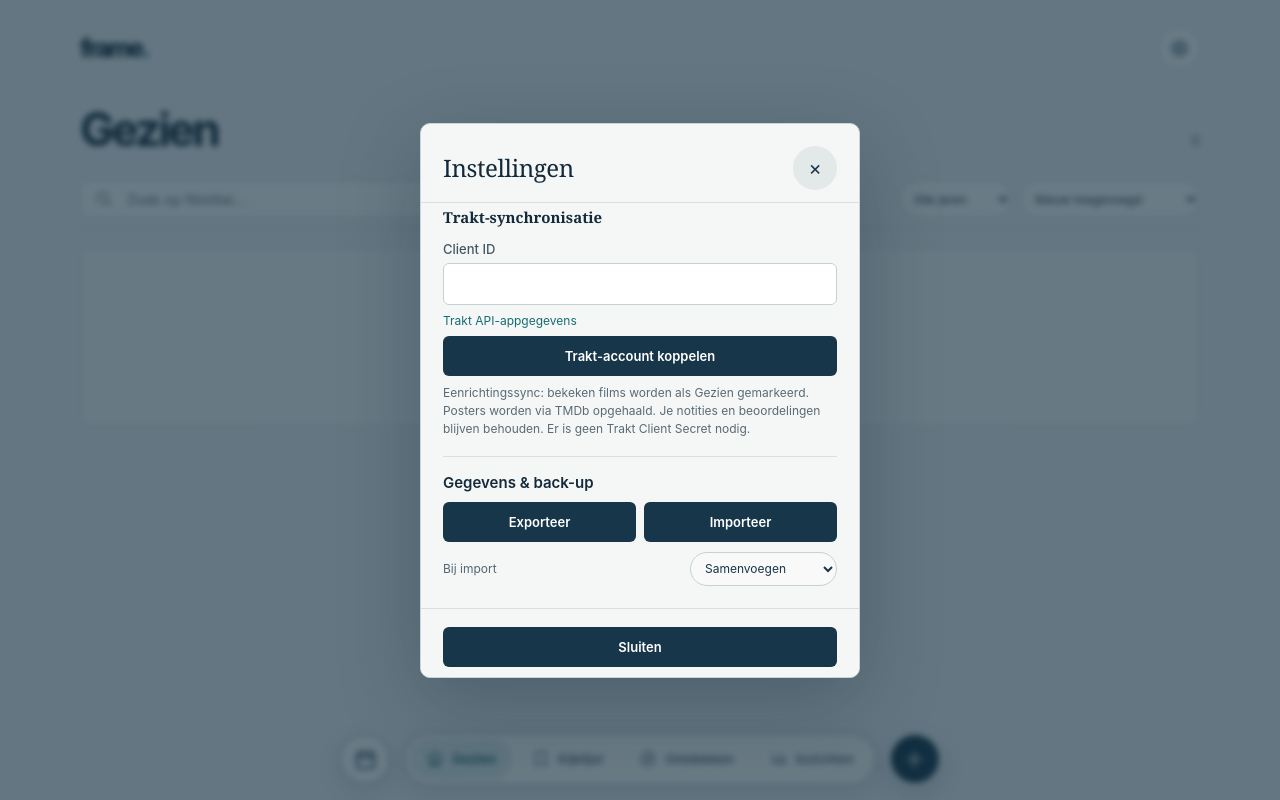
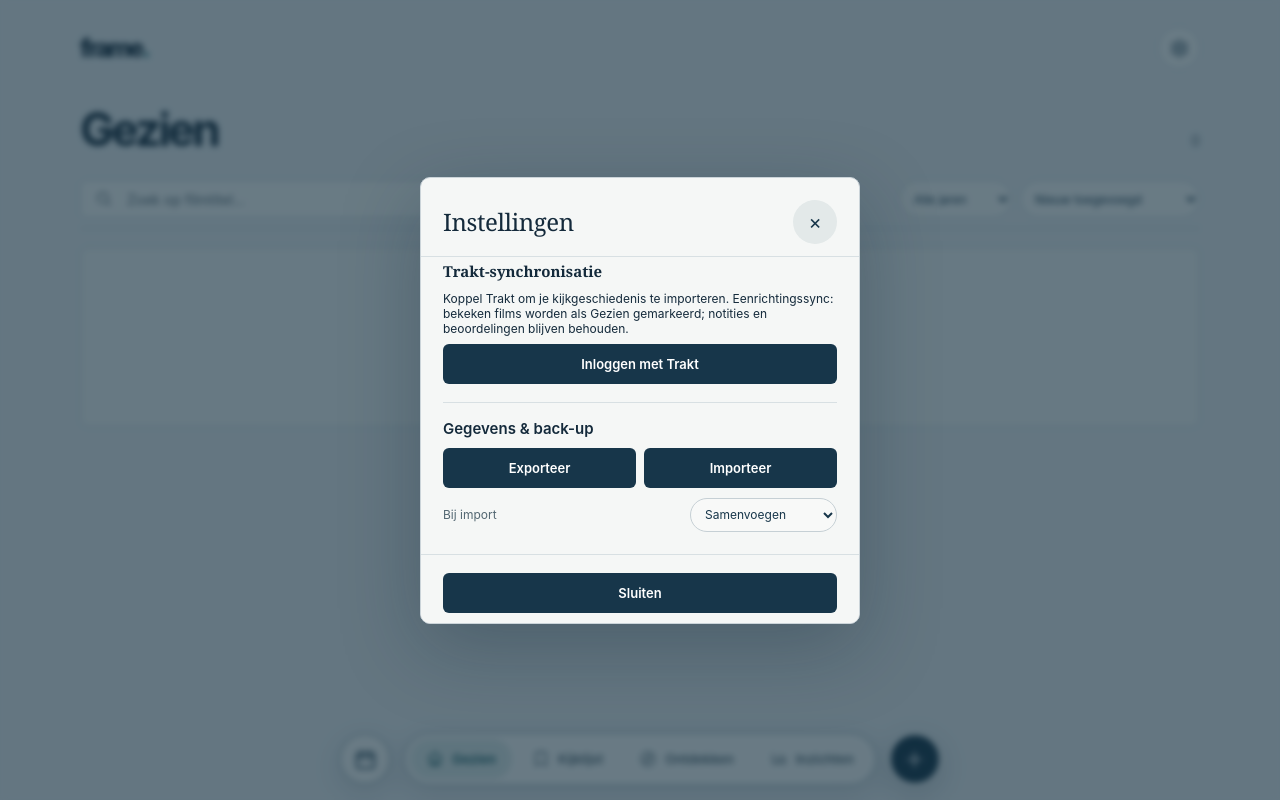
Before and after one commit to Marteros/filmtracker, a React (Vite) app: page / in a window 1280 px wide. Both pictures are taken after a click on the button 1179 px from the left and 48 px from the top of the page. Shown: the top 800 px of the page. Built offline with nearby package versions, Linux system fonts and the light colour scheme.

Commit message:
Add files via upload

```diff
--- a/src/App.tsx
+++ b/src/App.tsx
@@ -8,7 +8,7 @@ import { SearchField } from './components/SearchField';
 import { InsightsPage } from './components/InsightsPage';
 import { AgendaPage } from './components/AgendaPage';
 import { movieRepository, settingsRepository } from './services/movieRepository';
-import { finishTraktAuthorization, getWatchedMovies, type TraktCredentials } from './services/trakt';
+import { beginTraktAuthorization, finishTraktAuthorization, getWatchedMovies, TRAKT_CLIENT_ID, type TraktCredentials } from './services/trakt';
 import { getMovieDetails } from './services/tmdb';
 import { downloadBackup, importBackup, type ImportMode } from './services/backup';
 import type { Movie, MovieDraft, TmdbMovie } from './types';
@@ -54,14 +54,15 @@ export default function App() {
     window.history.replaceState({}, document.title, window.location.pathname + window.location.hash);
 
     if (authError) {
-      setTraktNotice('Trakt-aanmelding is geannuleerd. Je kunt het koppelen opnieuw starten via Instellingen.');
+      setTraktNotice('Trakt-aanmelding is geannuleerd. Je kunt het inloggen opnieuw starten via Instellingen.');
       return;
     }
-    if (!code || !returnedState || !trakt.clientId) {
-      setTraktNotice('De Trakt-terugkoppeling is onvolledig. Controleer je Client ID en probeer opnieuw.');
+    const clientId = trakt.clientId || TRAKT_CLIENT_ID;
+    if (!code || !returnedState || !clientId) {
+      setTraktNotice('De Trakt-terugkoppeling is onvolledig. Controleer de Trakt Client ID in de app en probeer opnieuw.');
       return;
     }
-    finishTraktAuthorization(trakt.clientId, code, returnedState)
+    finishTraktAuthorization(clientId, code, returnedState)
       .then((credentials) => {
         settingsRepository.saveTrakt(credentials);
         setTrakt(credentials);
@@ -394,10 +395,18 @@ export default function App() {
     setSelectedMovie((current) => (current && current.id === id ? { ...current, ...patch } : current));
   }, []);
 
-  function saveTraktCredentials(clientId: string) {
-    const next = { clientId, accessToken: '', refreshToken: '', expiresAt: 0 };
+  async function connectTrakt() {
+    if (!TRAKT_CLIENT_ID) throw new Error('Trakt is nog niet geconfigureerd. Voeg een Trakt Client ID toe in de appcode.');
+    const next = { clientId: TRAKT_CLIENT_ID, accessToken: '', refreshToken: '', expiresAt: 0 };
     settingsRepository.saveTrakt(next);
     setTrakt(next);
+    const authorizationUrl = await beginTraktAuthorization(TRAKT_CLIENT_ID);
+    window.location.assign(authorizationUrl);
+  }
+
+  function disconnectTrakt() {
+    settingsRepository.clearTrakt();
+    setTrakt({ clientId: '', accessToken: '', refreshToken: '', expiresAt: 0 });
   }
 
   function exportCollection() {
@@ -417,8 +426,10 @@ export default function App() {
   }
 
   async function syncTraktMovies(): Promise<number> {
-    if (!trakt.clientId || !trakt.accessToken) throw new Error('Koppel eerst je Trakt-account.');
-    const watched = await getWatchedMovies(trakt, (updated) => {
+    const clientId = trakt.clientId || TRAKT_CLIENT_ID;
+    if (!clientId || !trakt.accessToken) throw new Error('Log eerst in met Trakt.');
+    const effective = { ...trakt, clientId };
+    const watched = await getWatchedMovies(effective, (updated) => {
       settingsRepository.saveTrakt(updated);
       setTrakt(updated);
     });
@@ -673,7 +684,7 @@ export default function App() {
       <p className="tmdb-credit">This product uses the TMDB API but is not endorsed or certified by TMDB.</p>
       <MovieDialog open={movieDialogOpen} movie={editingMovie} onClose={closeMovieDialog} onSave={handleSave} />
       <SettingsDialog open={settingsOpen} onClose={() => setSettingsOpen(false)}
-        trakt={trakt} onSaveTrakt={saveTraktCredentials} onSyncTrakt={syncTraktMovies}
+        trakt={trakt} onConnectTrakt={connectTrakt} onDisconnectTrakt={disconnectTrakt} onSyncTrakt={syncTraktMovies}
         onExport={exportCollection} onImport={importCollection} />
     </>
   );
--- a/src/components/SettingsDialog.tsx
+++ b/src/components/SettingsDialog.tsx
@@ -1,5 +1,5 @@
 import { useEffect, useRef, useState } from 'react';
-import { beginTraktAuthorization, type TraktCredentials } from '../services/trakt';
+import type { TraktCredentials } from '../services/trakt';
 
 type BackupMode = 'merge' | 'replace';
 
@@ -7,15 +7,15 @@ interface Props {
   open: boolean;
   onClose(): void;
   trakt: TraktCredentials;
-  onSaveTrakt(clientId: string): void;
+  onConnectTrakt(): Promise<void>;
+  onDisconnectTrakt(): void;
   onSyncTrakt(): Promise<number>;
   onExport(): void;
   onImport(file: File, mode: BackupMode): Promise<string>;
 }
 
-export function SettingsDialog({ open, onClose, trakt, onSaveTrakt, onSyncTrakt, onExport, onImport }: Props) {
+export function SettingsDialog({ open, onClose, trakt, onConnectTrakt, onDisconnectTrakt, onSyncTrakt, onExport, onImport }: Props) {
   const dialogRef = useRef<HTMLDialogElement>(null);
-  const [traktClientId, setTraktClientId] = useState(trakt.clientId);
   const [traktMessage, setTraktMessage] = useState('');
   const [busy, setBusy] = useState(false);
   const [backupMode, setBackupMode] = useState<BackupMode>('merge');
@@ -29,7 +29,6 @@ export function SettingsDialog({ open, onClose, trakt, onSaveTrakt, onSyncTrakt,
     if (open && !element.open) element.showModal();
     if (!open && element.open) element.close();
     if (open) {
-      setTraktClientId(trakt.clientId);
       setTraktMessage('');
       setBackupMessage('');
       if (fileRef.current) fileRef.current.value = '';
@@ -37,13 +36,9 @@ export function SettingsDialog({ open, onClose, trakt, onSaveTrakt, onSyncTrakt,
   }, [open, trakt]);
 
   async function startTraktLink() {
-    if (!traktClientId.trim()) { setTraktMessage('Vul eerst je Trakt Client ID in.'); return; }
     setBusy(true); setTraktMessage('');
     try {
-      const clientId = traktClientId.trim();
-      onSaveTrakt(clientId);
-      const authorizationUrl = await beginTraktAuthorization(clientId);
-      window.location.assign(authorizationUrl);
+      await onConnectTrakt();
     } catch (reason) { setTraktMessage(reason instanceof Error ? reason.message : 'Trakt kon niet worden gekoppeld.'); }
     finally { setBusy(false); }
   }
@@ -53,6 +48,12 @@ export function SettingsDialog({ open, onClose, trakt, onSaveTrakt, onSyncTrakt,
     try { const count = await onSyncTrakt(); setTraktMessage(`${count} ${count === 1 ? 'film' : 'films'} nieuw bijgewerkt vanuit Trakt.`); }
     catch (reason) { setTraktMessage(reason instanceof Error ? reason.message : 'Synchroniseren mislukt.'); }
     finally { setBusy(false); }
+  }
+
+  function disconnectTrakt() {
+    if (!window.confirm('Trakt-verbinding verbreken op dit toestel?')) return;
+    onDisconnectTrakt();
+    setTraktMessage('Trakt-verbinding verbroken.');
   }
 
   function exportBackup() {
@@ -91,15 +92,12 @@ export function SettingsDialog({ open, onClose, trakt, onSaveTrakt, onSyncTrakt,
         <div className="settings-scroll">
           <section className="trakt-settings" aria-labelledby="trakt-settings-title">
             <h3 id="trakt-settings-title">Trakt-synchronisatie</h3>
-            <label className="form-field" htmlFor="trakt-client-id">Client ID
-              <input id="trakt-client-id" autoComplete="off" value={traktClientId} onChange={(event) => setTraktClientId(event.target.value)} />
-            </label>
-            <p className="settings-help"><a href="https://trakt.tv/oauth/applications" target="_blank" rel="noreferrer">Trakt API-appgegevens</a></p>
-            {!trakt.accessToken && <button className="save-button trakt-action" type="button" disabled={busy} onClick={startTraktLink}>{busy ? 'Bezig…' : 'Trakt-account koppelen'}</button>}
+            <p className="settings-help">Koppel Trakt om je kijkgeschiedenis te importeren. Eenrichtingssync: bekeken films worden als Gezien gemarkeerd; notities en beoordelingen blijven behouden.</p>
+            {!trakt.accessToken && <button className="save-button trakt-action" type="button" disabled={busy} onClick={startTraktLink}>{busy ? 'Bezig…' : 'Inloggen met Trakt'}</button>}
             {trakt.accessToken && <p className="trakt-message" role="status">Trakt is gekoppeld.</p>}
             {trakt.accessToken && <button className="save-button trakt-action" type="button" disabled={busy} onClick={syncTrakt}>{busy ? 'Synchroniseren…' : 'Synchroniseer kijkgeschiedenis'}</button>}
+            {trakt.accessToken && <button className="remove-token trakt-disconnect" type="button" disabled={busy} onClick={disconnectTrakt}>Ontkoppelen</button>}
             {traktMessage && <p className="trakt-message" role="status">{traktMessage}</p>}
-            <p className="settings-help">Eenrichtingssync: bekeken films worden als Gezien gemarkeerd. Posters worden via TMDb opgehaald. Je notities en beoordelingen blijven behouden. Er is geen Trakt Client Secret nodig.</p>
           </section>
           <section className="backup-settings" aria-labelledby="backup-settings-title">
             <h3 id="backup-settings-title">Gegevens &amp; back-up</h3>
--- a/src/services/trakt.ts
+++ b/src/services/trakt.ts
@@ -2,6 +2,10 @@ const API_ROOT = 'https://api.trakt.tv';
 const AUTH_ROOT = 'https://auth.trakt.tv';
 const VERIFIER_KEY = 'frame-trakt-pkce-verifier';
 const STATE_KEY = 'frame-trakt-pkce-state';
+
+// Vul hier de Client ID van je Trakt API-app in (public client, geen secret nodig).
+// Redirect URI in Trakt moet overeenkomen met de app-URL (bijv. https://marteros.github.io/filmtracker/ en http://localhost:5173/ voor ontwikkeling).
+export const TRAKT_CLIENT_ID = 'JTLuuORctIbh-DNquvocGM-mALQ72HnGTLevZZuGkcE';
 
 export interface TraktCredentials {
   clientId: string;
```
